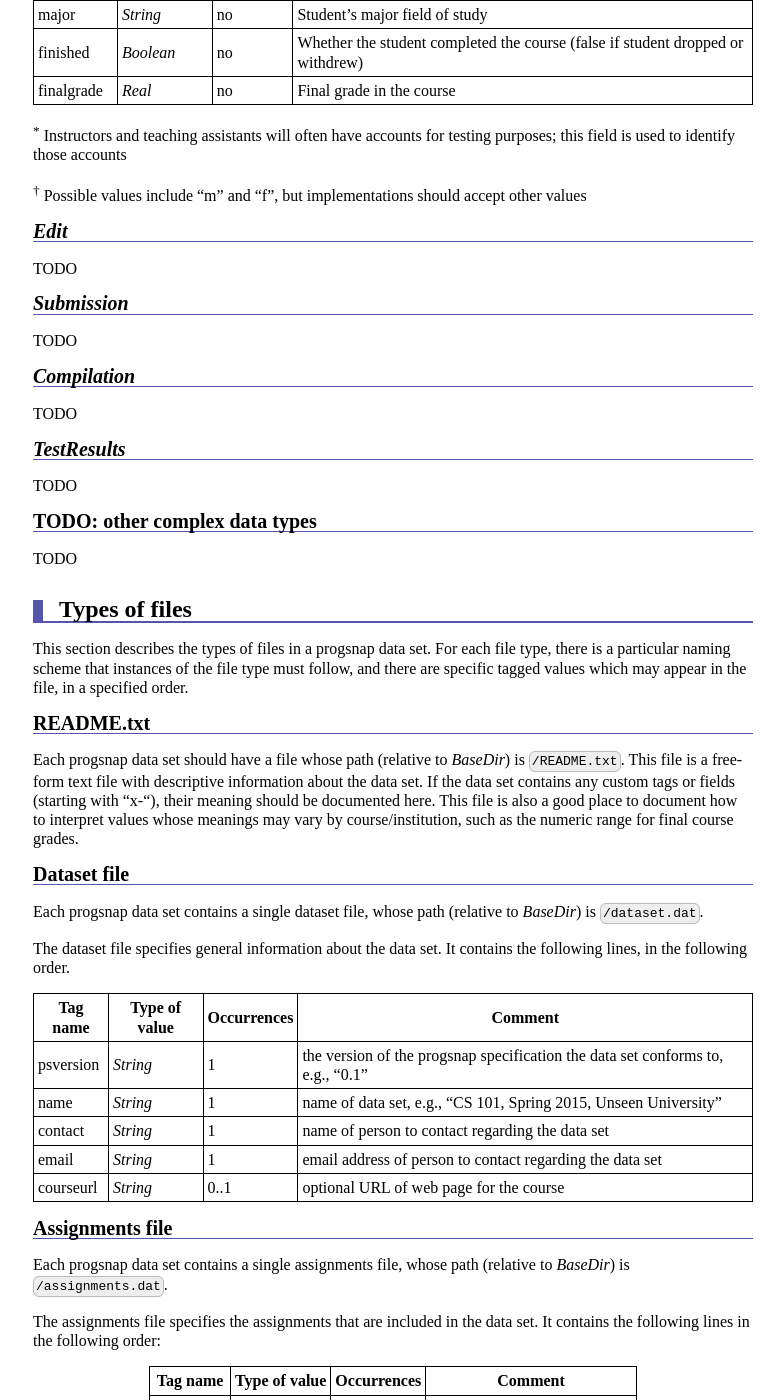
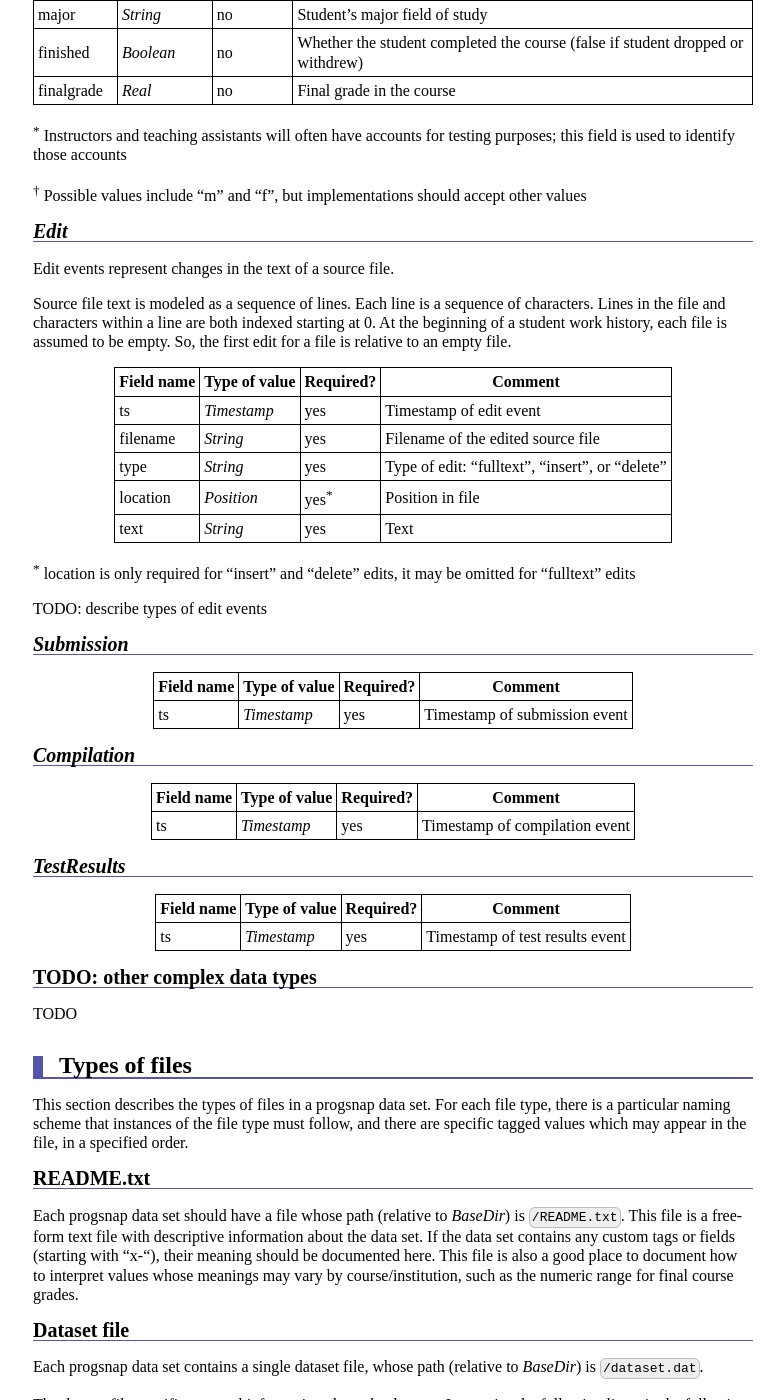
Before and after one commit to cloudcoderdotorg/progsnap-spec, a Jekyll site: the page built from spec-0.1-dev.md, in a window 1280 px wide and 1400 px high, scrolled down 2665 px. Shown: the whole window, without its empty margins (247-1031 px from the left). Built offline with Jekyll 4.4.1, drawn with Linux system fonts in a browser that asks for light colours; Markdown is read by kramdown in place of the engine named in the settings; some of the changed text lies outside the part shown.

Commit message:
some work on edit events

```diff
--- a/spec-0.1-dev.md
+++ b/spec-0.1-dev.md
@@ -118,19 +118,39 @@ finalgrade | *Real*        | no        | Final grade in the course
 
 ## *Edit*
 
-TODO
+Edit events represent changes in the text of a source file.
+
+Source file text is modeled as a sequence of lines.  Each line is a sequence of characters.  Lines in the file and characters within a line are both indexed starting at 0.  At the beginning of a student work history, each file is assumed to be empty.  So, the first edit for a file is relative to an empty file.
+
+Field name | Type of value | Required? | Comment
+---------- | ------------- | --------- | -------
+ts         | *Timestamp*   | yes       | Timestamp of edit event
+filename   | *String*      | yes       | Filename of the edited source file
+type       | *String*      | yes       | Type of edit: "fulltext", "insert", or "delete"
+location   | *Position*    | yes<sup>\*</sup> | Position in file
+text       | *String*      | yes       | Text
+
+<sup>\*</sup> location is only required for "insert" and "delete" edits, it may be omitted for "fulltext" edits
+
+TODO: describe types of edit events
 
 ## *Submission*
 
-TODO
+Field name | Type of value | Required? | Comment
+---------- | ------------- | --------- | -------
+ts         | *Timestamp*   | yes       | Timestamp of submission event
 
 ## *Compilation*
 
-TODO
+Field name | Type of value | Required? | Comment
+---------- | ------------- | --------- | -------
+ts         | *Timestamp*   | yes       | Timestamp of compilation event
 
 ## *TestResults*
 
-TODO
+Field name | Type of value | Required? | Comment
+---------- | ------------- | --------- | -------
+ts         | *Timestamp*   | yes       | Timestamp of test results event
 
 ## TODO: other complex data types
 
@@ -189,6 +209,7 @@ An assignment file contains the following lines in the following order:
 Tag name   | Type of value | Occurrences | Comment
 ---------- | ------------- | ----------- | -------
 name       | *String*      | 1           | the assignment name, e.g., "Assignment 1: Tic-Tac-Toe"
+language   | *String*      | 1           | the programming language (e.g., "Java", "Python", "C++")
 url        | *String*      | 0..1        | URL of a web page describing the assignment
 assigned   | *Timestamp*   | 0..1        | timestamp indicating when the assignment was made available to students)
 due        | *Timestamp*   | 0..1        | timestamp indicating when the assignment was due
```
